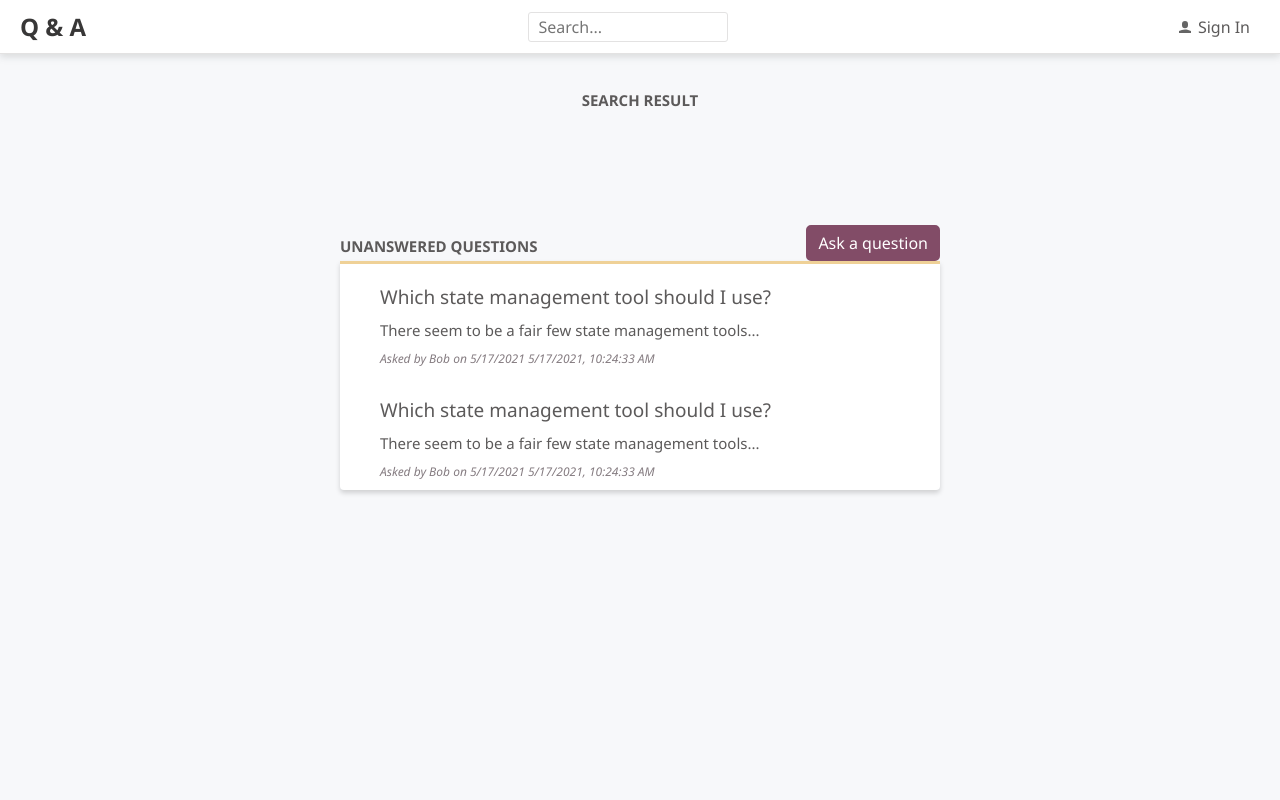
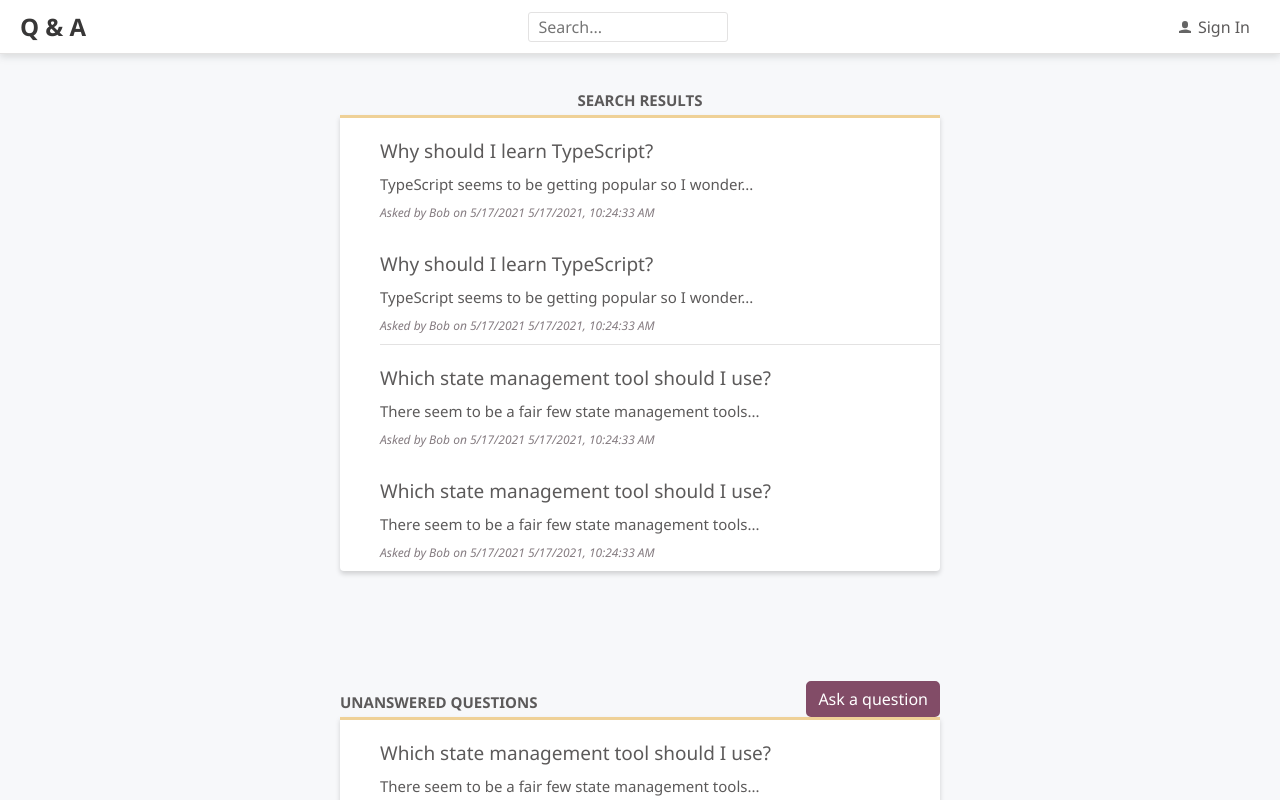
Before and after one commit to Flcable/Quest-and-Answer-App, a React (Create React App) app in the folder frontend/: page /search in a window 1280 px wide. Shown: the top 800 px of the page. Built offline with nearby package versions, Linux system fonts and the light colour scheme.

Commit message:
Using query parameters

```diff
--- a/frontend/src/QuestionsData.ts
+++ b/frontend/src/QuestionsData.ts
@@ -65,3 +65,14 @@
     const results = questions.filter((q) => q.questionId === questionId);
     return results.length === 0 ? null : results[0];
   };
+
+  export const searchQuestions = async (
+    criteria: string,
+  ): Promise<QuestionData[]> => {
+    await wait(500);
+    return questions.filter(
+      (q) =>
+        q.title.toLowerCase().indexOf(criteria.toLowerCase()) >= 0 ||
+        q.content.toLowerCase().indexOf(criteria.toLowerCase()) >= 0,
+    );
+  };
--- a/frontend/src/SearchPage.tsx
+++ b/frontend/src/SearchPage.tsx
@@ -1,6 +1,42 @@
+/** @jsxImportSource @emotion/react */
+import { css } from '@emotion/react';
+import { useSearchParams } from 'react-router-dom';
+import { QuestionList } from './QuestionList';
+import { searchQuestions, QuestionData } from './QuestionsData';
+
 import React from 'react';
 import { Page } from './Page';
 
-export const SearchPage = () => (
-   <Page title="Search Result">{null}</Page>
-);
+export const SearchPage = () => {
+   const [searchParams] = useSearchParams();
+   const [
+      questions,
+      setQuestions,
+   ] = React.useState<QuestionData[]>([]);
+   const search = searchParams.get('criteria') || '';
+   React.useEffect(() => {
+      const doSearch = async (criteria: string) =>{
+         const foundResults = await searchQuestions(
+            criteria,
+         );
+         setQuestions(foundResults);
+      };
+      doSearch(search);
+   }, [search]);
+   return  (
+   <Page title="Search Results">
+      {search && (
+         <p
+            css={css`
+               font-size: 16px;
+               font-style: italic;
+               margin-top: 0px;
+            `}
+         >
+            for "{search}"
+         </p>
+      )}
+      <QuestionList data={questions} />
+   </Page>
+ );
+};
```
